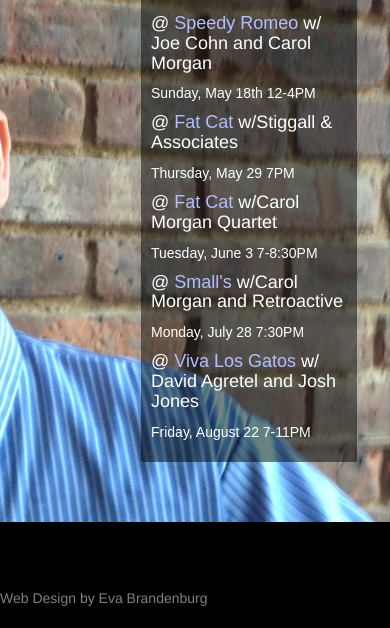
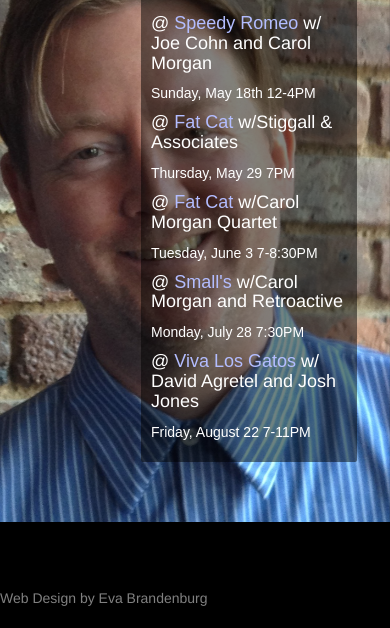
Before and after one commit to evabrandenburg/corin, a plain HTML site: page index.html in a window 390 px wide. Shown: the part 216-844 px from the top of the page. Drawn offline with nearby package versions, Linux system fonts and the light colour scheme.

Commit message:
small background added

```diff
--- a/styles/main.css
+++ b/styles/main.css
@@ -156,6 +156,17 @@ footer {
 		margin-right:		2%;
 		float:				right;
 	}
+
+	.container {
+	background: 			url(corin_mobile.jpg) no-repeat center center fixed;
+	-webkit-background-size: cover;
+	-moz-background-size: 	cover;
+	-o-background-size: 	cover;
+	background-size: 		cover;
+	position:				relative;
+	width:					100%;
+	height:					100%;
+	}
 }
 
 @media (max-width: 768px) {
```
